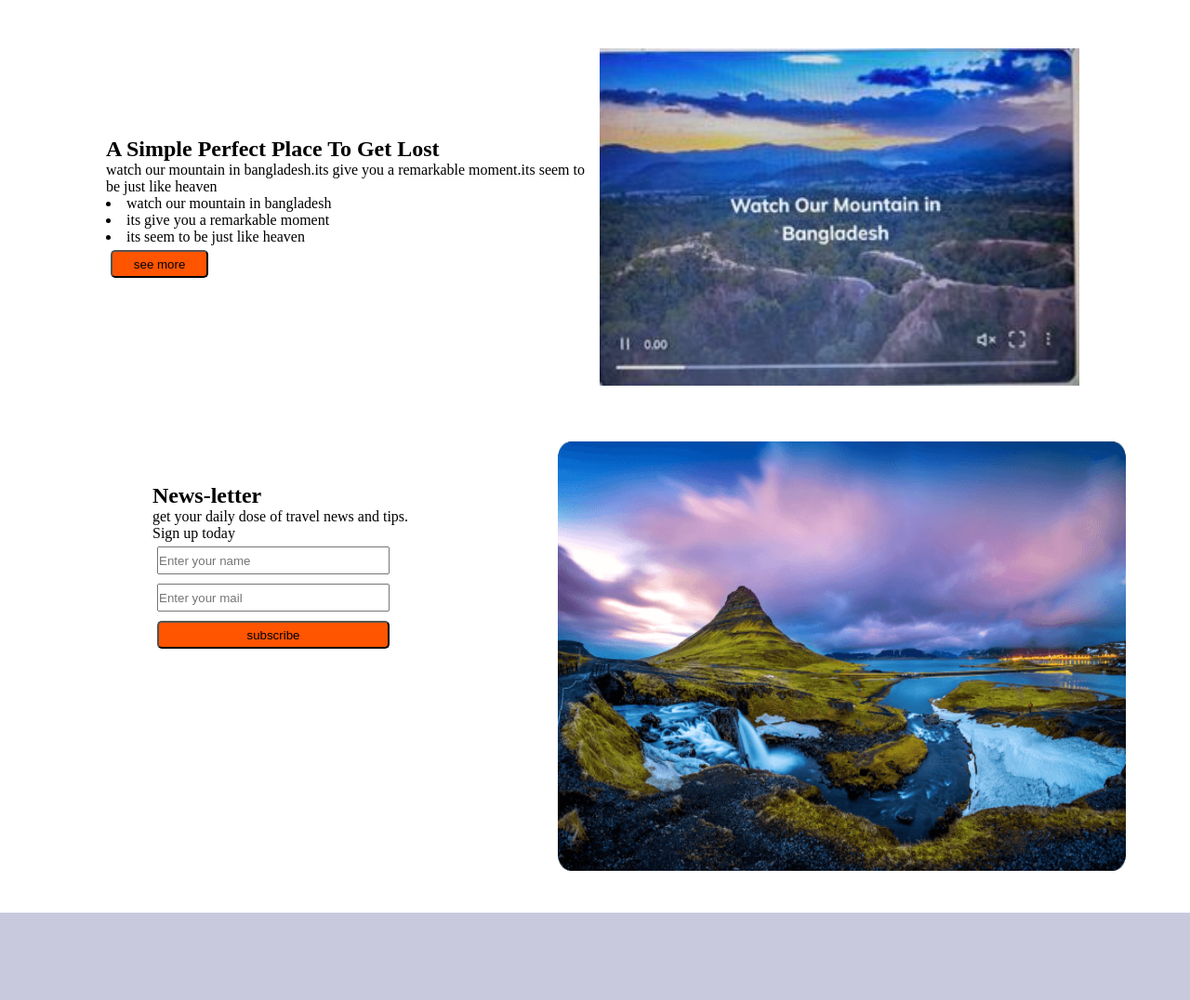
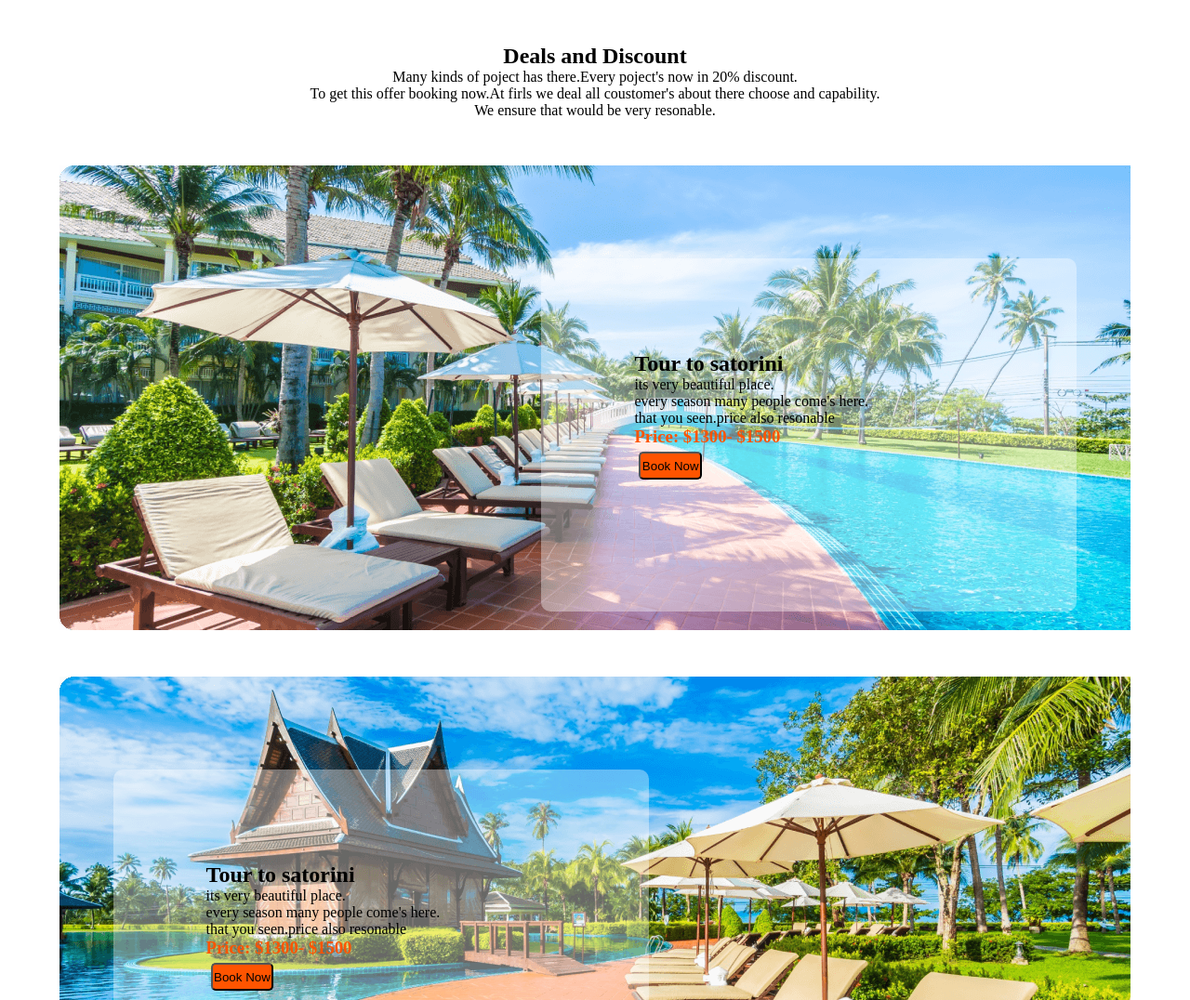
Before and after one commit to ProgrammerTanvirHasan/responsive-travel-website, a plain HTML site: page index.html in a window 1280 px wide. Shown: the part 3074-4150 px from the top of the page at 93% size. Drawn offline with Linux system fonts and the light colour scheme.

Commit message:
added the deal's part

```diff
--- a/index.css
+++ b/index.css
@@ -221,3 +221,44 @@ footer{
    margin: 5px;
    width: 20%;
 }
+/* last part///////////////// */
+
+.discount{
+  text-align: center;
+  margin-top: 50px;
+  margin-bottom: 50px;
+}
+.card-ten-head{
+  width: 90%;
+  height: 500px;
+  background-image: url(Group\ 39.png);
+  margin: auto;
+  position: relative;
+
+}
+.card-ten{
+  width: 50%;
+  height: 380px;
+
+  border-radius: 10px;
+  background-color: #ffffff60;
+  position: absolute;
+  left: 45%;
+  top: 20%;
+  padding: 100px;
+}
+.tour-two .card-ten{
+  position: absolute;
+  left: 5%;
+  top: 20%;
+
+}
+.tour-two .card-ten-head{
+  background-image: url(Group\ 40.png);
+}
+.common{
+  color: #ff5400 ;
+}
+.booking{
+  background-color: #ff5400;
+}
--- a/index.html
+++ b/index.html
@@ -111,11 +111,55 @@ aweosme font view also</P>
 </div>
 <!-- choose file complete //////////////-->
 
-<section>
-    <div>
+<section class="tour-one">
+    <div class="discount">
+<h1>Deals and Discount</h1>
+<p >Many kinds of poject has there.Every poject's now in 20% discount. <br> To get this offer booking now.At firls we deal all coustomer's about there choose and capability. <br>We ensure that would be very resonable.</p>
+    </div>
+
+    <div class="card-ten-head">
+        <div class="card-ten">
+      <h2>Tour to satorini</h2>
+      <p >its very beautiful place. <br> every season many people come's here. <br> that you seen.price also resonable</p>
+      <h3 class="common">Price: $1300- $1500</h3>
+      <button class="booking">Book Now</button>
+        </div>
+    </div>
+</section>
+
+
+<section class="tour-two">
+    <div class="discount">
 
     </div>
+
+    <div class="card-ten-head">
+        <div class="card-ten">
+      <h2>Tour to satorini</h2>
+      <p class="pera">its very beautiful place. <br>every season many people come's here. <br>  that you seen.price also resonable</p>
+      <h3 class="common">Price: $1300- $1500</h3>
+      <button class="booking">Book Now</button>
+        </div>
+    </div>
 </section>
+
+<section class="tour-three">
+    <div class="discount">
+
+
+    </div>
+
+    <div class="card-ten-head">
+        <div class="card-ten">
+      <h2>Tour to satorini</h2>
+      <p class="pera">its very beautiful place. <br> every season many people come's here. <br> that you seen.price also resonable</p>
+      <h3 class="common">Price: $1300- $1500</h3>
+      <button class="booking">Book Now</button>
+        </div>
+    </div>
+</section>
+<!-- /* last part///////////////// */ -->
+
 <section class="img-text">
 <div class=" text">
 <h1>A Simple Perfect Place To Get Lost</h1>
--- a/responsive.css
+++ b/responsive.css
@@ -86,5 +86,11 @@
        .one-img{
          width: 100%;
        }
+       .card-ten{
+         width: 100%;
+         height: auto;
+         padding: 0;
+       }
+
 
 }
```
Also changed, not shown: Group 39.png (added), Group 40.png (added).
